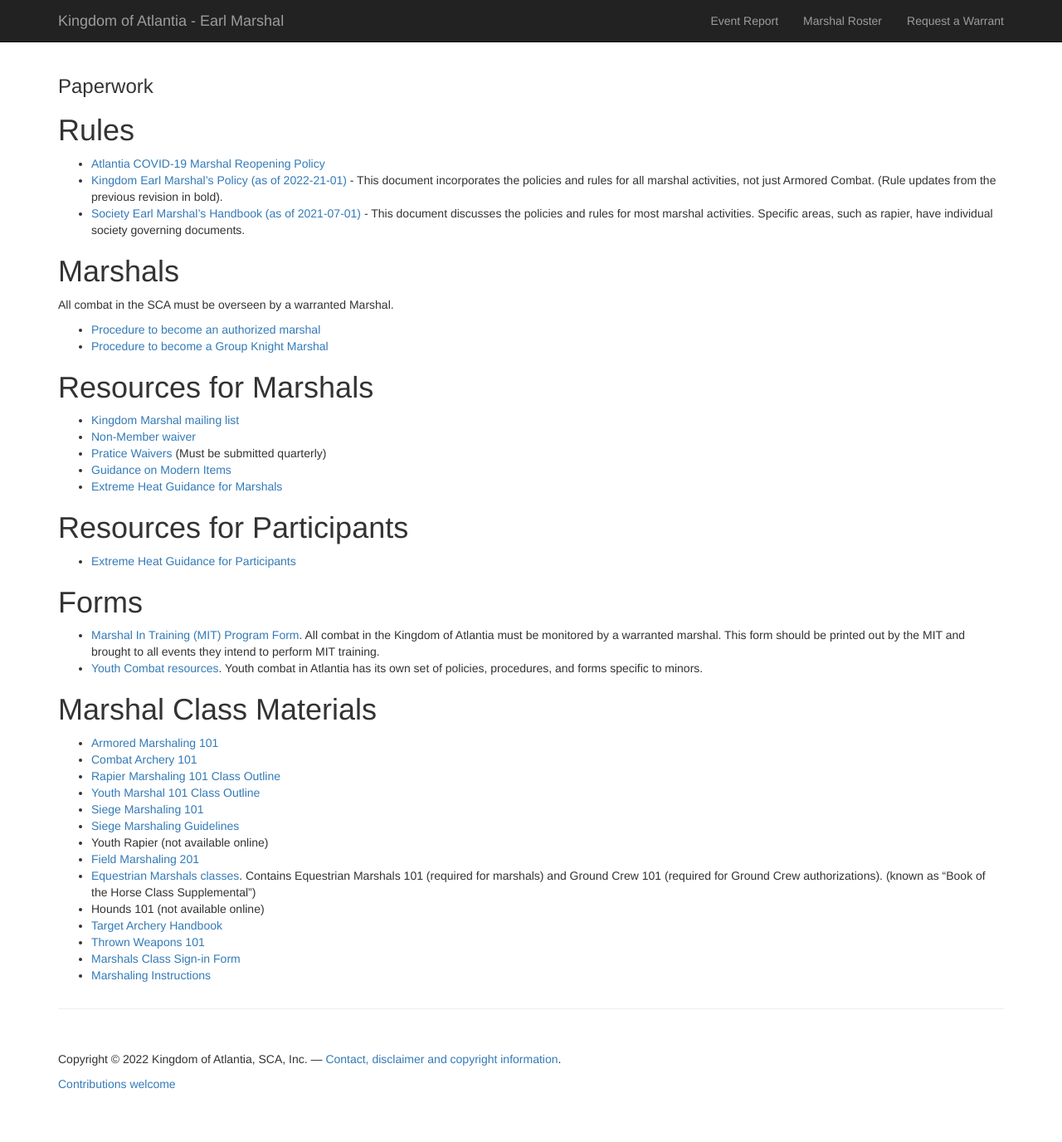
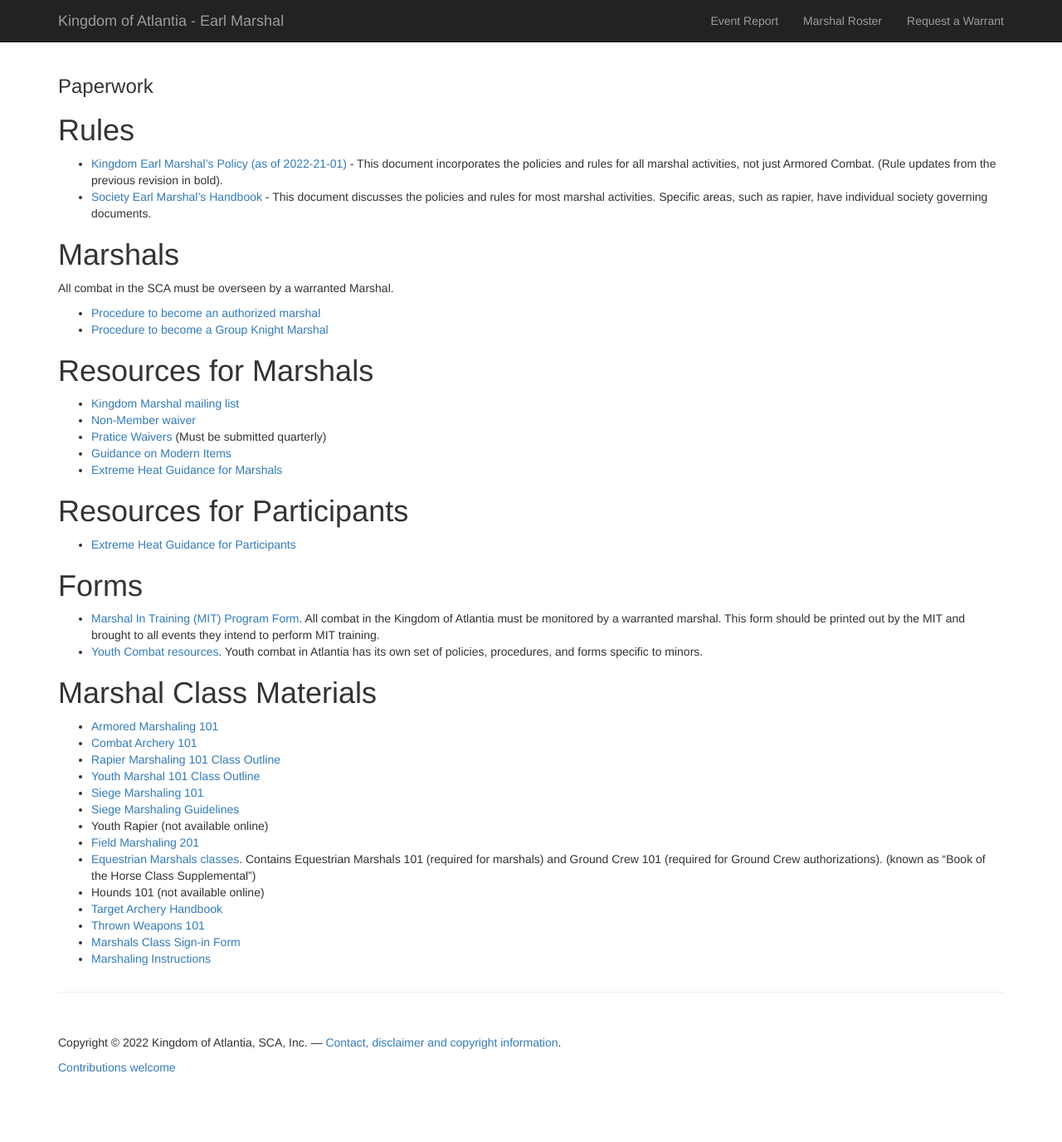
Before and after one commit to academie-de-espee/earl-marshal, a Jekyll site: the page built from paperwork.md, in a window 1280 px wide. Shown: the whole page at 83% size. Built offline with Jekyll 4.4.1, drawn with Linux system fonts in a browser that asks for light colours.

Commit message:
updates requested on Oct 2nd (originally made by kingdom webminister on published files rather than via markdown updates)

```diff
--- a/paperwork.md
+++ b/paperwork.md
@@ -4,9 +4,8 @@ layout: default
 ---
 
 # Rules
-* [Atlantia COVID-19 Marshal Reopening Policy](https://atlantia.sca.org/wp-content/uploads/2021/06/Atlantia-Covid-Marshal-Policies-v1-5.1.pdf)
 * [Kingdom Earl Marshal's Policy (as of 2022-21-01)](/documents/Earl-Marshal-policy-2022-12-01.pdf) - This document incorporates the policies and rules for all marshal activities, not just Armored Combat.  (Rule updates from the previous revision in bold).
-* [Society Earl Marshal's Handbook (as of 2021-07-01)](https://www.sca.org/wp-content/uploads/2020/01/MarshalHandbookforRattanCombat.pdf) - This document discusses the policies and rules for most marshal activities.  Specific areas, such as rapier, have individual society governing documents.
+* [Society Earl Marshal's Handbook](https://www.sca.org/wp-content/uploads/2020/01/MarshalHandbookforRattanCombat.pdf) - This document discusses the policies and rules for most marshal activities.  Specific areas, such as rapier, have individual society governing documents.
 
 # Marshals
 All combat in the SCA must be overseen by a warranted Marshal.
```
